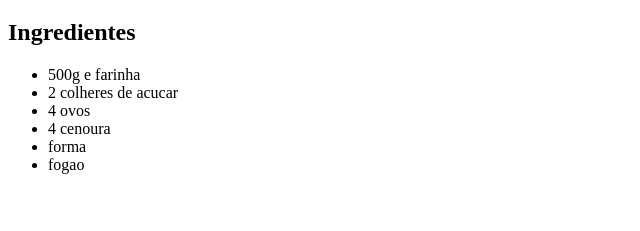
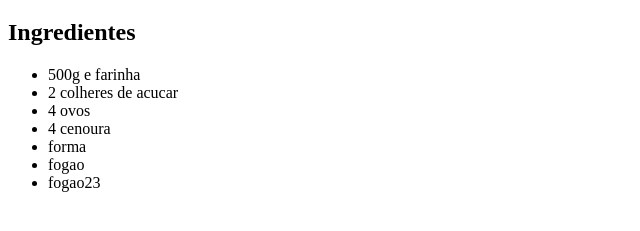
Before and after one commit to Fabricio7219/Aula_Tec_Prog, a plain HTML site: page index.html in a window 1280 px wide. Shown: the part 61-292 px from the top of the page, without its empty margins (0-640 px from the left). Drawn offline with Linux system fonts and the light colour scheme.

Commit message:
loucura demaisbrisa

```diff
--- a/index.html
+++ b/index.html
@@ -15,7 +15,7 @@
         <li>4 cenoura</li>
         <li>forma</li>
         <li>fogao</li>
-
+         <li>fogao23</li>
      </ul>
 
 
```
